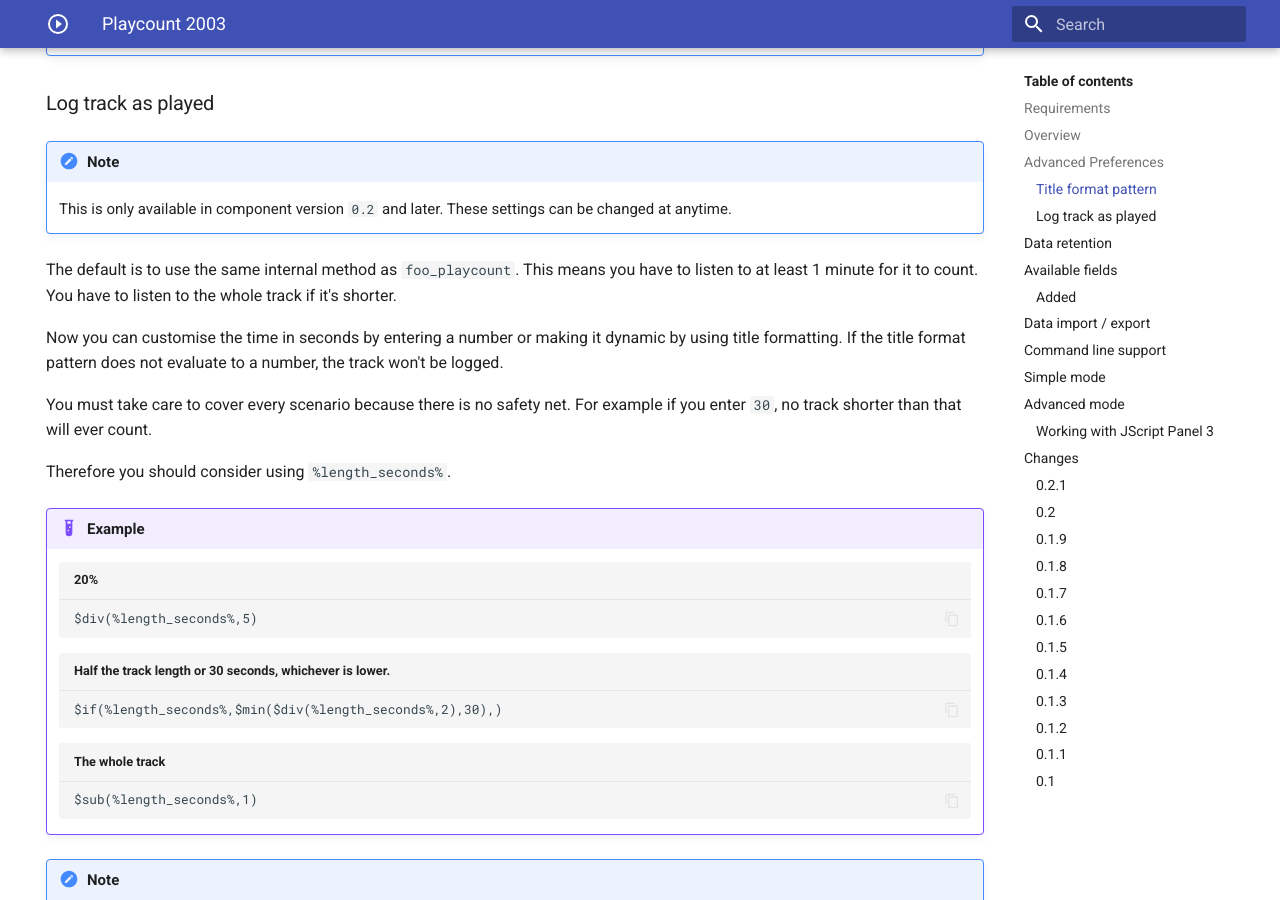
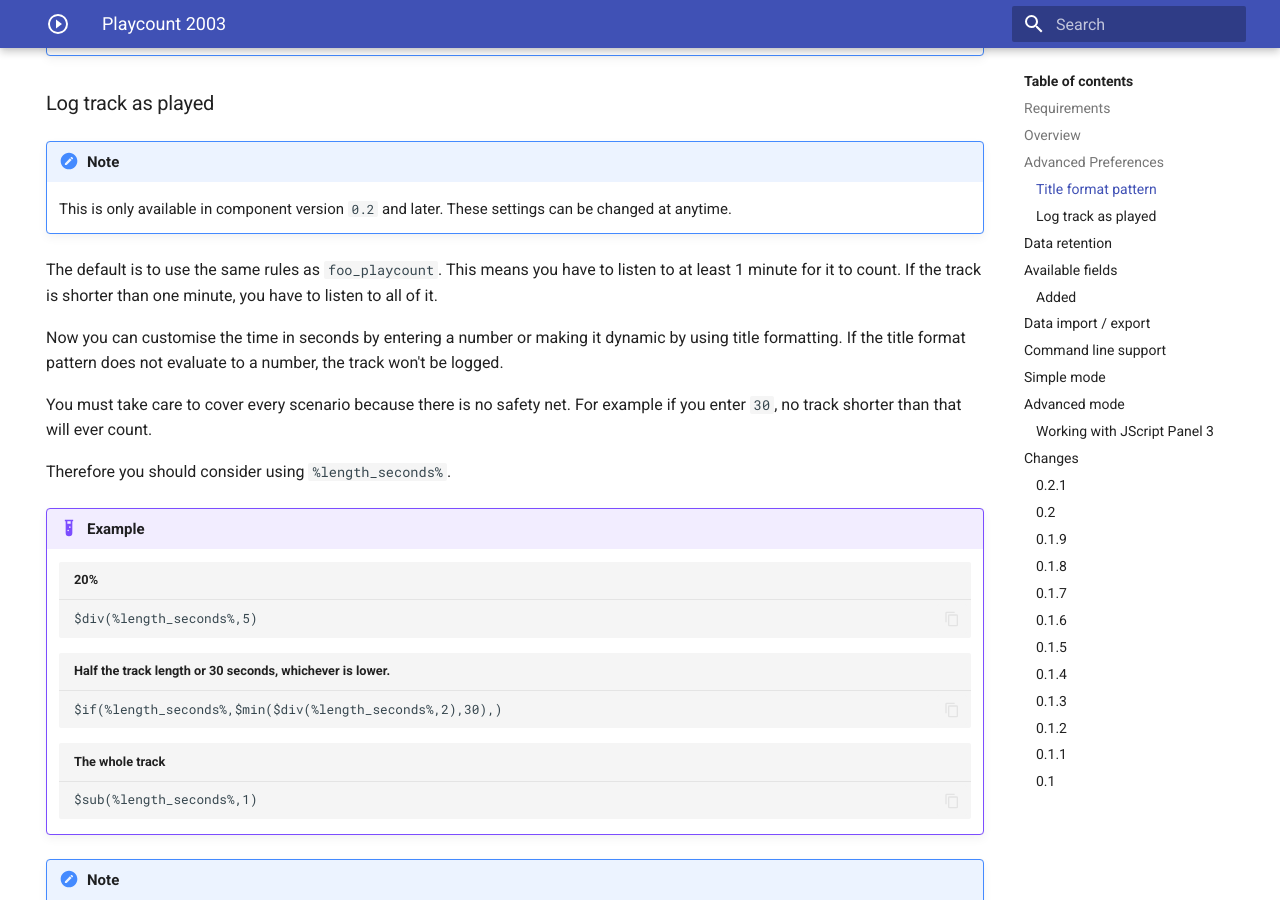
Before and after one commit to marc2k3/foo_playcount_2003, an MkDocs documentation site: the page built from docs/index.md, in a window 1280 px wide and 900 px high, scrolled down 1839 px. Built offline with MkDocs 1.6.1 and Material for MkDocs 9.7.7, drawn with Linux system fonts in a browser that asks for light colours.

Commit message:
Update docs

```diff
--- a/docs/index.md
+++ b/docs/index.md
@@ -43,7 +43,7 @@ mean every track will have unique data.
 !!! note
 	This is only available in component version `0.2` and later. These settings can be changed at anytime.
 
-The default is to use the same internal method as `foo_playcount`. This means you have to listen to at least 1 minute for it to count. You have to listen to the whole track if it's shorter.
+The default is to use the same rules as `foo_playcount`. This means you have to listen to at least 1 minute for it to count. If the track is shorter than one minute, you have to listen to all of it.
 
 Now you can customise the time in seconds by entering a number or making it dynamic by using title formatting. If the title format pattern does not evaluate to a number, the track won't be logged.
 
```
